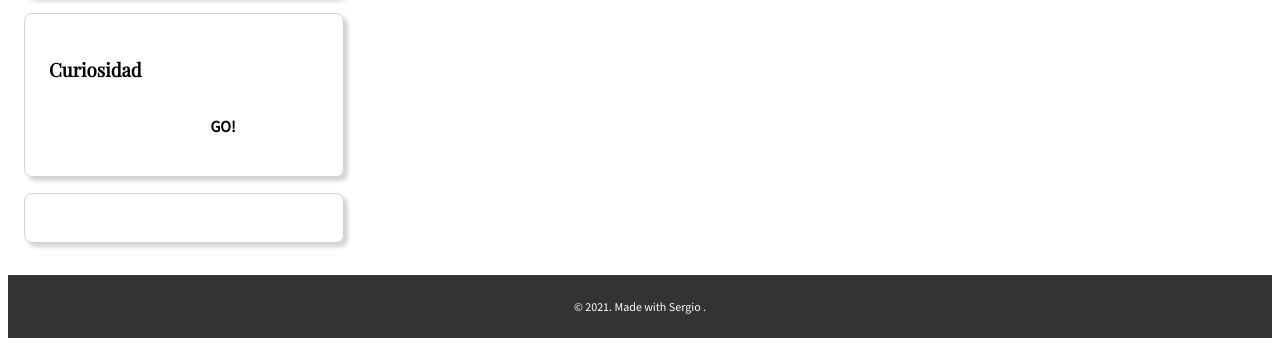
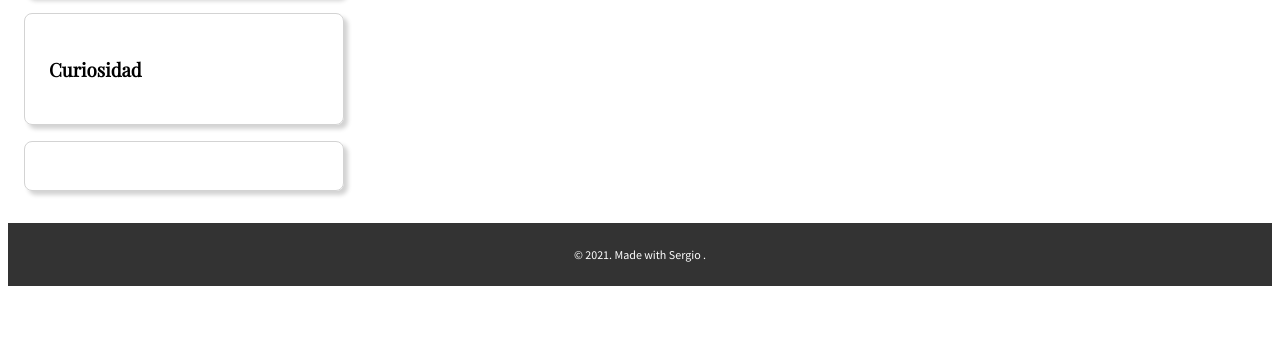
Before and after one commit to JSergio86/Pagina-web, a plain HTML site: page glosario.html in a window 1280 px wide. Shown: the part 601-947 px from the top of the page. After the commit the page ends 895 px from the top, so only its background shows below. Drawn offline with nearby package versions, Linux system fonts and the light colour scheme.

Commit message:
Pagina terminada

```diff
--- a/glosario.html
+++ b/glosario.html
@@ -52,7 +52,6 @@
             </figure>
             <h3>Curiosidad</h3>
             <p></p>
-            <a class="wstone" href="http://online-go.com">go!</a>
           </li>
 
           <li>
```
